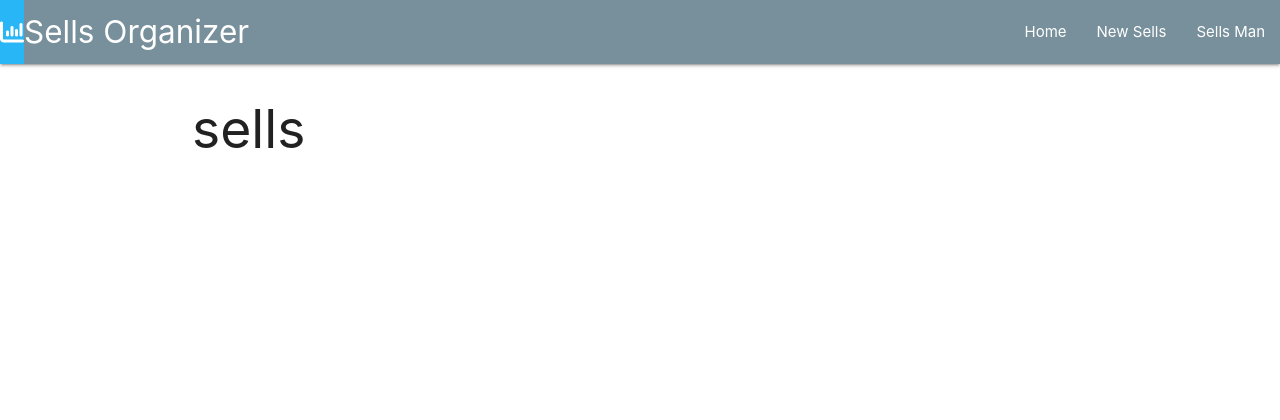
After one commit to ZakariyeNor/db-flask-finale, a Flask app: template sellmanager/templates/sold.html in a window 1280 px wide. The commit adds this page. Shown: the top 420 px of the page. Run offline with Flask 3, Linux system fonts and the light colour scheme; the template is opened without the code that fills it, so the values that code supplies are empty; some libraries are stand-ins or nearby versions.

Commit message:
add sold page

```diff
--- a/sellmanager/templates/base.html
+++ b/sellmanager/templates/base.html
@@ -37,14 +37,11 @@
           </ul>
     </header>
 
+
     <main class="container">
-
         {% block content %}
-
         {% endblock %}
-
     </main>
-
 
         <footer class="page-footer blue-grey darken-4">
             <div class="footer-copyright">
--- /dev/null
+++ b/sellmanager/templates/sold.html
@@ -0,0 +1,4 @@
+{% extends 'base.html' %}
+{% block content %}
+<h2>sells</h2>
+{% endblock %}
```
